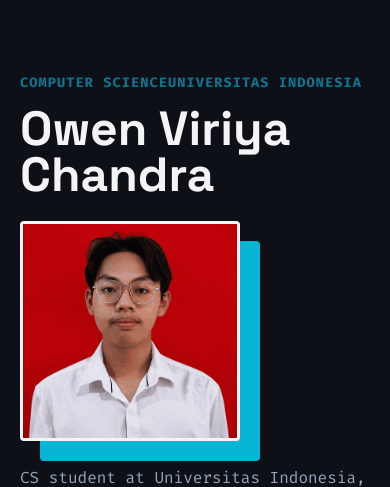
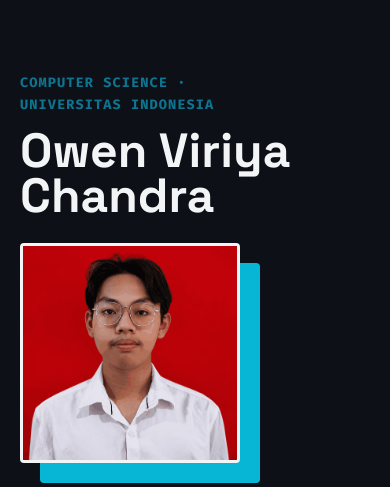
Before and after one commit to owenviriya/myportofolio, a Django app: page / in a window 390 px wide. Shown: the part 119-606 px from the top of the page. Run offline with Django 5.2, Linux system fonts and the light colour scheme.

Commit message:
fix: improve responsive hero layout

```diff
--- a/static/css/style.css
+++ b/static/css/style.css
@@ -97,6 +97,18 @@ h1, .brand {
     color: var(--accent-dark);
     font-weight: 700;
     margin-bottom: 0.75rem;
+}
+
+.hero-kicker span {
+    display: inline;
+}
+
+.hero-kicker-break {
+    display: none;
+}
+
+.hero-kicker-separator {
+    display: inline;
 }
 
 .hero-identity h1 {
@@ -519,12 +531,6 @@ h1, .brand {
         padding-bottom: 0.75rem;
     }
 
-    .nav-links {
-        display: flex;
-        gap: 0.75rem;
-        font-size: 0.85rem;
-    }
-
     .site-header nav {
         width: 100%;
         display: grid;
@@ -543,6 +549,18 @@ h1, .brand {
             "identity"
             "photo"
             "details";
+    }
+
+    .hero-kicker span {
+        display: inline;
+    }
+
+    .hero-kicker-break {
+        display: block;
+    }
+
+    .hero-kicker-separator {
+        display: none;
     }
 
     .hero-photo {
--- a/templates/index.html
+++ b/templates/index.html
@@ -6,7 +6,6 @@
     <title>Owen Viriya Chandra - Portfolio</title>
     <link rel="preconnect" href="https://fonts.googleapis.com">
     <link rel="preconnect" href="https://fonts.gstatic.com" crossorigin>
-    <link href="https://fonts.googleapis.com/css2?family=Space+Grotesk:wght@500;700&display=swap" rel="stylesheet">
     <link href="https://fonts.googleapis.com/css2?family=Fira+Code:wght@400;500;700&family=Space+Grotesk:wght@500;700&display=swap" rel="stylesheet">
     <link rel="stylesheet" href="/static/css/style.css">
 
@@ -28,7 +27,7 @@
         <section class="hero" id="profile">
             <div class="container hero-grid">
                 <div class="hero-identity">
-                    <p class="hero-kicker"><span>Computer Science</span><span>Universitas Indonesia</span></p>
+                    <p class="hero-kicker"><span>Computer Science</span><span class="hero-kicker-separator"> &middot; </span><br class="hero-kicker-break"><span>Universitas Indonesia</span></p>
                     <h1>Owen Viriya Chandra</h1>
                 </div>
                 <div class="hero-photo">
```
